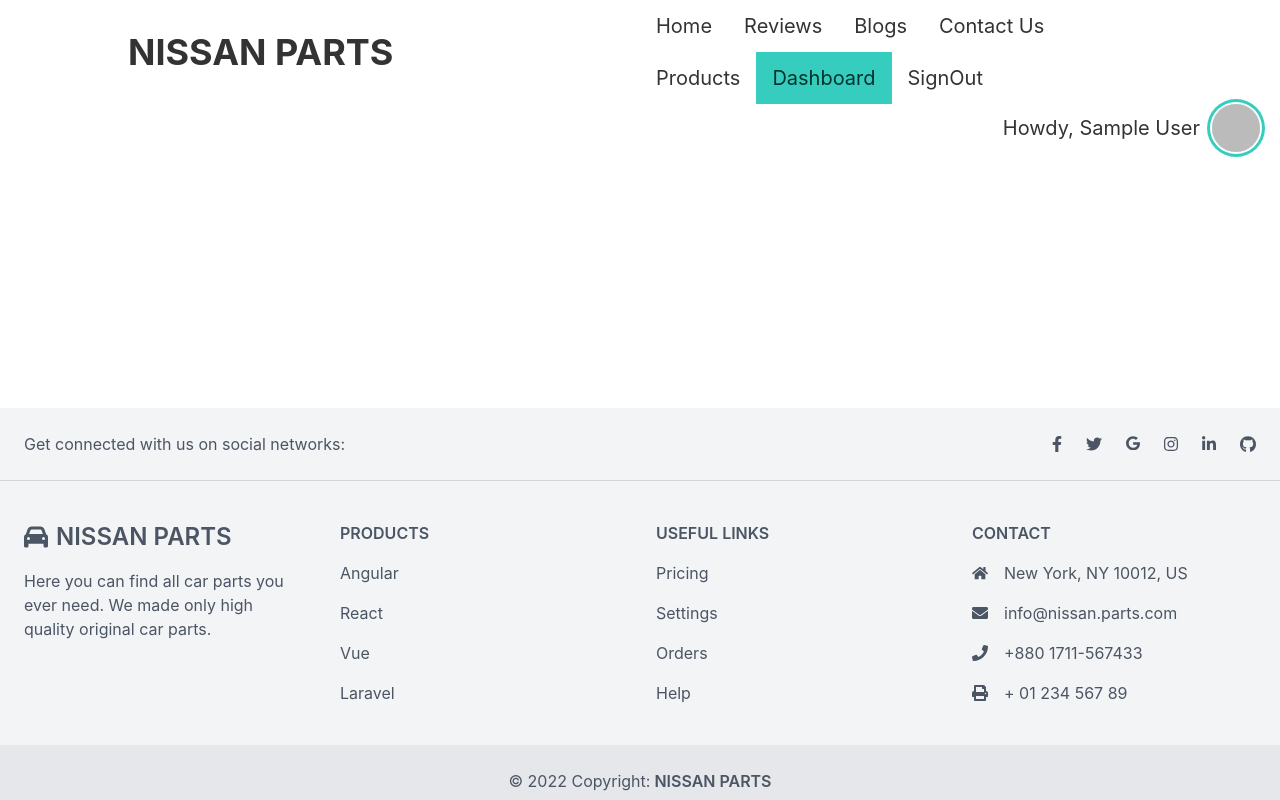
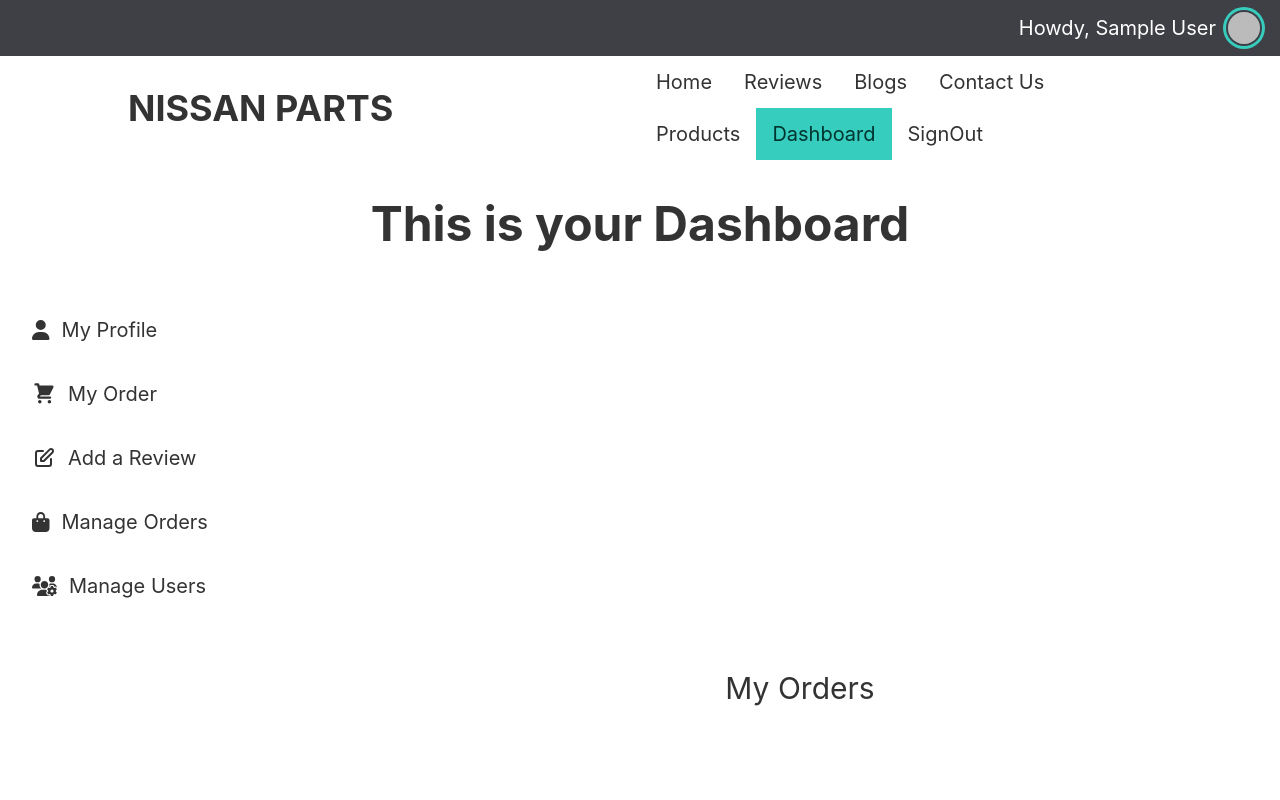
Before and after one commit to jahidhassan2424/nissan-parts, a React (Create React App) app: page /dashboard/my-orders in a window 1280 px wide. Shown: the top 800 px of the page. Built offline with nearby package versions, Linux system fonts and the light colour scheme; no server answers; sample sign-in values are in the browser's storage.

Commit message:
dashboard routes and topbar added

```diff
--- a/package.json
+++ b/package.json
@@ -16,6 +16,7 @@
     "react": "^17.0.2",
     "react-dom": "^17.0.2",
     "react-firebase-hooks": "^5.0.3",
+    "react-hero-icon": "^0.0.7",
     "react-hook-form": "^7.31.2",
     "react-password-strength-bar": "^0.4.0",
     "react-query": "^3.39.0",
--- a/src/App.js
+++ b/src/App.js
@@ -15,12 +15,17 @@
 import 'react-toastify/dist/ReactToastify.css';
 import OurProducts from './Pages/OurProducts/OurProducts';
 import ShowUserProfileIcon from './Pages/Shared/ShowUserProfileIcon';
+import MyProfile from './Pages/Dashboard/MyProfile';
+import MyReview from './Pages/Dashboard/MyReview';
+import MyOrders from './Pages/Dashboard/MyOrders';
+import ManageUsers from './Pages/Dashboard/ManageUsers';
+import ManageOrders from './Pages/Dashboard/ManageOrders';
 
 function App() {
   return (
     <div>
+      <ShowUserProfileIcon></ShowUserProfileIcon>
       <Navbar />
-      <ShowUserProfileIcon></ShowUserProfileIcon>
       <Routes>
         <Route path='/' element={<Home />} ></Route>
         <Route path='/home' element={<Home />} ></Route>
@@ -31,8 +36,14 @@
         <Route path='/purchase/:id' element={
           <RequireAuth><Purchase /></RequireAuth>} ></Route>
         <Route path='/dashboard' element={
-          <RequireAuth><Dashboard ></Dashboard></RequireAuth>
-        } ></Route>
+          <RequireAuth><Dashboard />
+          </RequireAuth>} >
+          <Route index element={<MyProfile />} ></Route>
+          <Route path="/dashboard/my-review" element={<MyReview />} ></Route>
+          <Route path="/dashboard/my-orders" element={<MyOrders />} ></Route>
+          <Route path="/dashboard/manage-orders" element={<ManageOrders />} ></Route>
+          <Route path="/dashboard/manage-users" element={<ManageUsers />} ></Route>
+        </Route>
         <Route path='/blog' element={<Blog />} ></Route>
       </Routes>
       <Footer />
--- a/src/Pages/Dashboard/Dashboard.js
+++ b/src/Pages/Dashboard/Dashboard.js
@@ -1,11 +1,12 @@
 import React from 'react';
 import { Link, Outlet } from 'react-router-dom';
 import { FontAwesomeIcon } from '@fortawesome/react-fontawesome';
-import { faBoxOpen, faPenNib } from '@fortawesome/free-solid-svg-icons';
+import { faBagShopping, faBoxOpen, faPenNib, faUser, faUsersGear } from '@fortawesome/free-solid-svg-icons';
 
 const Dashboard = () => {
     return (
         <div>
+            <h1 className='text-5xl my-10  font-bold text-center'>This is your Dashboard</h1>
             <div class="drawer drawer-mobile">
                 <input id="my-drawer-2" type="checkbox" class="drawer-toggle" />
                 <div class="drawer-content flex flex-col items-center justify-center">
@@ -17,10 +18,28 @@
                 </div>
                 <div class="drawer-side">
                     <label for="my-drawer-2" class="drawer-overlay"></label>
-                    <ul class="menu p-4 overflow-y-auto w-80 bg-base-100 text-base-content">
+                    <ul class="menu p-4 overflow-y-auto w-80 bg-base-100 text-base-content child:mb-3">
                         {/* <!-- Sidebar content here --> */}
-                        <li><Link to="/" className='text-xl'><FontAwesomeIcon icon={faBoxOpen} />My Order</Link></li>
-                        <li><Link to="/" className='text-xl'><FontAwesomeIcon icon={faPenNib} />Add a Review</Link></li>
+
+                        {/* My Profile  */}
+                        <li><Link to="/dashboard" className='text-xl'><FontAwesomeIcon icon={faUser} />My Profile</Link></li>
+
+                        {/* My Orders  */}
+                        <li><Link to="/dashboard/my-orders" className='text-xl'><svg class="w-6 h-6" fill="currentColor" viewBox="0 0 20 20" xmlns="http://www.w3.org/2000/svg"><path d="M3 1a1 1 0 000 2h1.22l.305 1.222a.997.997 0 00.01.042l1.358 5.43-.893.892C3.74 11.846 4.632 14 6.414 14H15a1 1 0 000-2H6.414l1-1H14a1 1 0 00.894-.553l3-6A1 1 0 0017 3H6.28l-.31-1.243A1 1 0 005 1H3zM16 16.5a1.5 1.5 0 11-3 0 1.5 1.5 0 013 0zM6.5 18a1.5 1.5 0 100-3 1.5 1.5 0 000 3z"></path></svg>My Order</Link></li>
+
+                        {/* Add Review  */}
+                        <li><Link to="/dashboard/my-review" className='text-xl'>
+                            <svg class="w-6 h-6" fill="none" stroke="currentColor" viewBox="0 0 24 24" xmlns="http://www.w3.org/2000/svg"><path stroke-linecap="round" stroke-linejoin="round" stroke-width="2" d="M11 5H6a2 2 0 00-2 2v11a2 2 0 002 2h11a2 2 0 002-2v-5m-1.414-9.414a2 2 0 112.828 2.828L11.828 15H9v-2.828l8.586-8.586z"></path></svg>
+                            Add a Review</Link></li>
+
+                        {/* Admin Routes  */}
+                        {/* Manage  */}
+                        <li><Link to="/dashboard/manage-orders" className='text-xl'>
+                            <FontAwesomeIcon icon={faBagShopping} /> Manage Orders</Link></li>
+
+                        {/* Manage Users  */}
+                        <li><Link to="/dashboard/manage-users" className='text-xl'>
+                            <FontAwesomeIcon icon={faUsersGear} />Manage Users</Link></li>
                     </ul>
 
                 </div>
--- /dev/null
+++ b/src/Pages/Dashboard/ManageOrders.js
@@ -0,0 +1,11 @@
+import React from 'react';
+
+const ManageOrders = () => {
+    return (
+        <div>
+            <h1 className='text-3xl'>Manage Orders</h1>
+        </div>
+    );
+};
+
+export default ManageOrders;
--- /dev/null
+++ b/src/Pages/Dashboard/ManageUsers.js
@@ -0,0 +1,11 @@
+import React from 'react';
+
+const ManageUsers = () => {
+    return (
+        <div>
+            <h1 className='text-3xl'>Manage Users</h1>
+        </div>
+    );
+};
+
+export default ManageUsers;
--- /dev/null
+++ b/src/Pages/Dashboard/MyOrders.js
@@ -0,0 +1,11 @@
+import React from 'react';
+
+const MyOrders = () => {
+    return (
+        <div>
+            <h1 className='text-3xl'>My Orders</h1>
+        </div>
+    );
+};
+
+export default MyOrders;
--- /dev/null
+++ b/src/Pages/Dashboard/MyProfile.js
@@ -0,0 +1,11 @@
+import React from 'react';
+
+const MyProfile = () => {
+    return (
+        <div>
+            <h1 className='text-3xl'>My profile</h1>
+        </div>
+    );
+};
+
+export default MyProfile;
--- /dev/null
+++ b/src/Pages/Dashboard/MyReview.js
@@ -0,0 +1,11 @@
+import React from 'react';
+
+const MyReview = () => {
+    return (
+        <div>
+            <h2 className='text-2xl'>My Review</h2>
+        </div>
+    );
+};
+
+export default MyReview;
--- a/src/Pages/Shared/ShowUserProfileIcon.js
+++ b/src/Pages/Shared/ShowUserProfileIcon.js
@@ -13,10 +13,10 @@
     return (
         <div>
             {
-                user && <div className='flex flex-row gap-3 items-center justify-end px-5'>
-                    <p className='text-xl'>Howdy, {user.displayName}</p>
+                user && <div className='flex flex-row gap-3 py-3 bg-zinc-700 items-center justify-end px-5'>
+                    <p className='text-xl text-white'>Howdy, {user.displayName}</p>
                     <div class="avatar">
-                        <div class="w-12 rounded-full ring ring-primary ring-offset-base-100 ring-offset-2">
+                        <div class="w-8 rounded-full ring ring-primary ring-offset-zinc-700 ring-offset-2">
                             {
                                 user.photoURL
                                     ?
--- a/tailwind.config.js
+++ b/tailwind.config.js
@@ -17,5 +17,10 @@
       "cupcake",
     ],
   },
-  plugins: [require("daisyui")],
+  plugins: [require("daisyui"),
+  function ({ addVariant }) {
+    addVariant('child', '& > *');
+    addVariant('child-hover', '& > *:hover');
+  }
+  ],
 }
```
Also changed, not shown: 1 other file (tests, documents, lock files or other folders).
